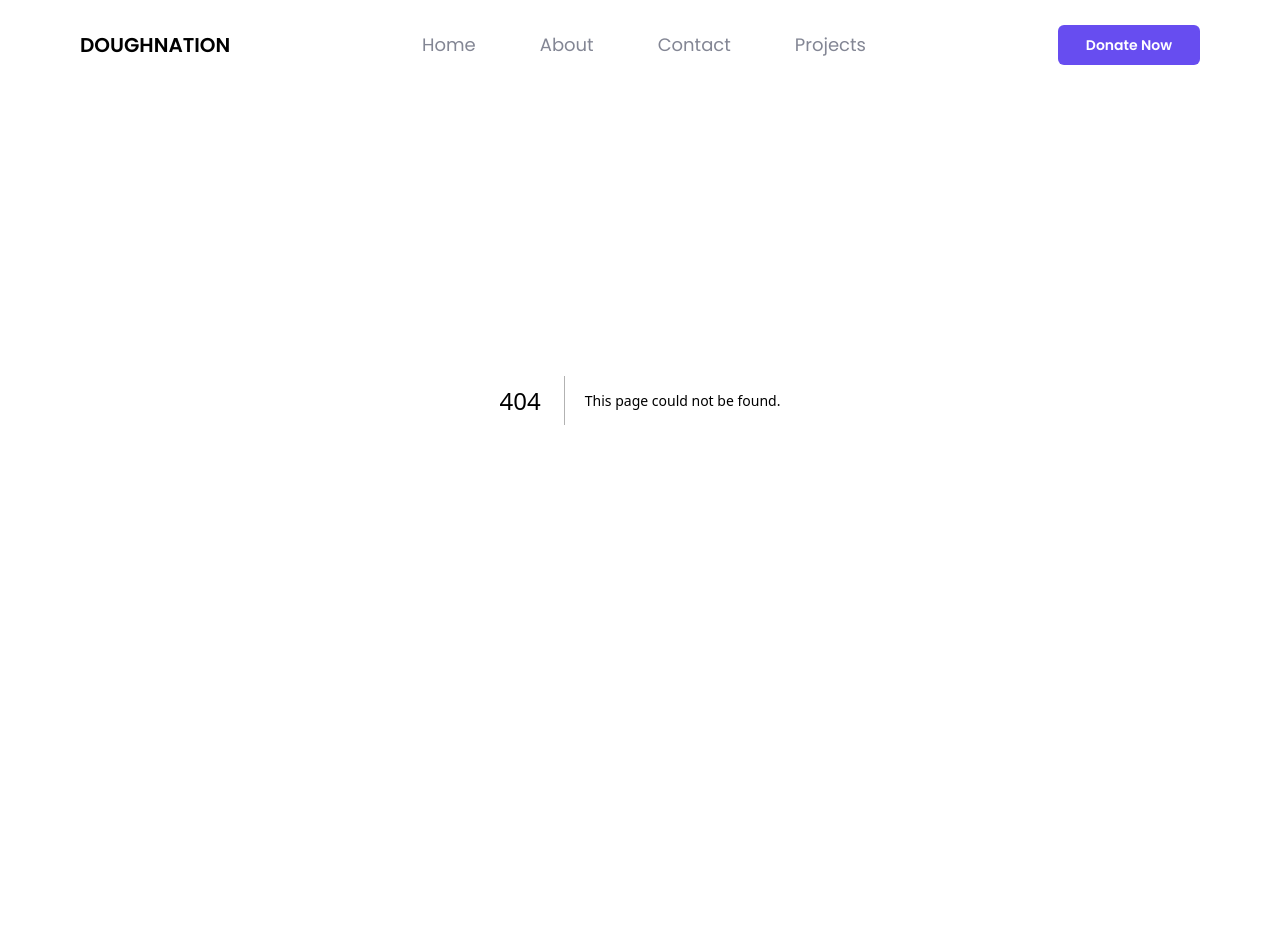
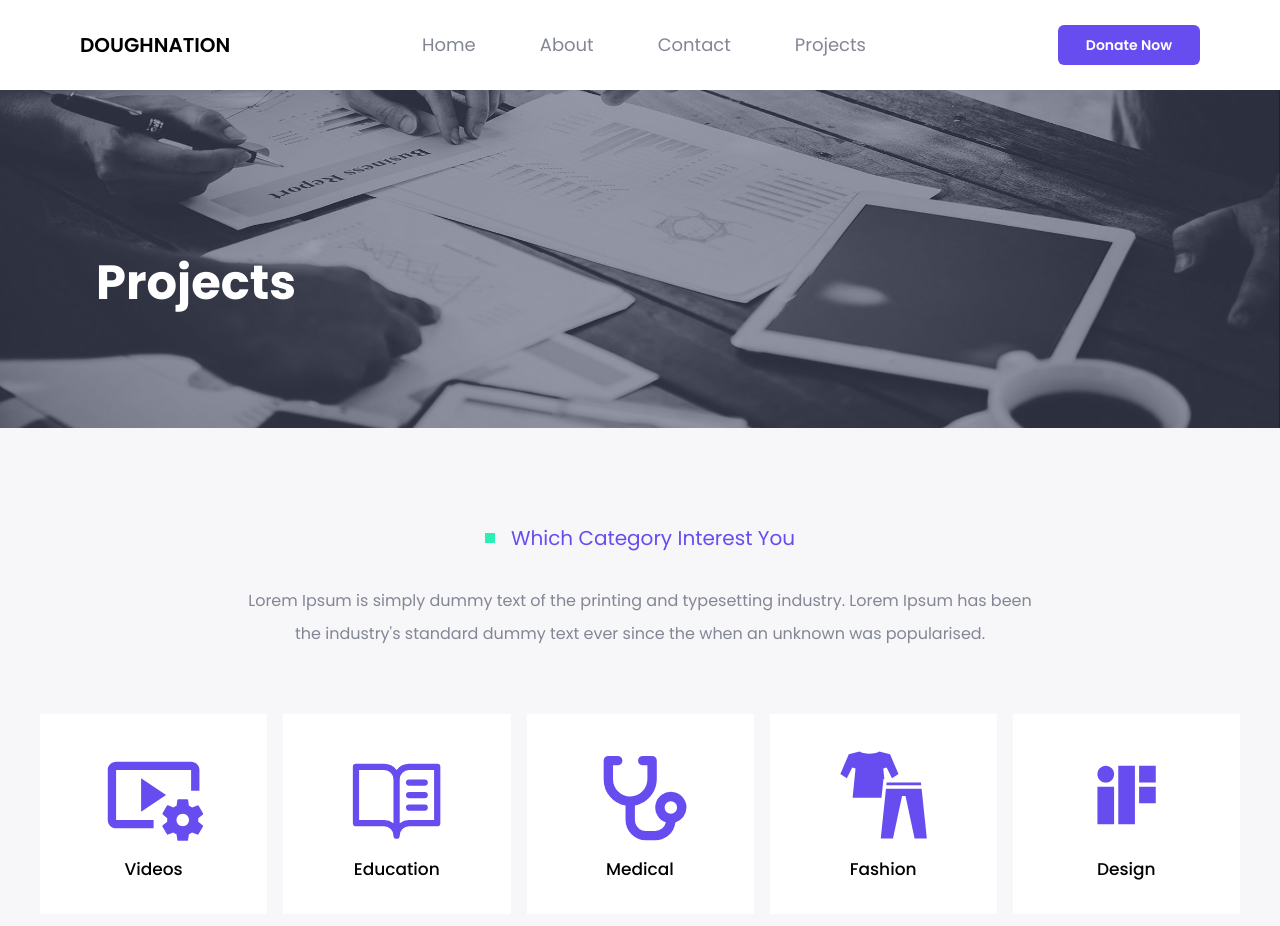
Before and after one commit to spanzyteo/Doughnation, a Next.js app: page /projects in a window 1280 px wide. Before the commit this address had no page. Shown: the top 926 px of the page. Built offline with nearby package versions, Linux system fonts and the light colour scheme.

Commit message:
project page in progress

```diff
--- /dev/null
+++ b/app/components/ProjectCategory.tsx
@@ -0,0 +1,78 @@
+import { useEffect, useState, useRef } from 'react'
+import { category } from '../utils/categories'
+import { motion } from 'framer-motion'
+
+const ProjectCategory = () => {
+  const [itemsToShow, setItemsToShow] = useState(1)
+  const [startIndex, setStartIndex] = useState(0)
+  const containerRef = useRef<HTMLDivElement>(null)
+  const gap = 16 // Adjust based on Tailwind `gap-4` (16px)
+
+  useEffect(() => {
+    const handleResize = () => {
+      const width = window.innerWidth
+      if (width >= 1024) {
+        setItemsToShow(5)
+      } else if (width >= 768) {
+        setItemsToShow(3)
+      } else {
+        setItemsToShow(1)
+      }
+    }
+
+    window.addEventListener('resize', handleResize)
+    handleResize()
+
+    return () => {
+      window.removeEventListener('resize', handleResize)
+    }
+  }, [])
+
+  const maxIndex = category.length - itemsToShow
+  const itemWidth = containerRef.current
+    ? (containerRef.current.offsetWidth - (itemsToShow - 1) * gap) / itemsToShow
+    : 0
+
+  // Auto-scroll effect
+  useEffect(() => {
+    const interval = setInterval(() => {
+      setStartIndex((prevIndex) => (prevIndex >= maxIndex ? 0 : prevIndex + 1))
+    }, 3000)
+
+    return () => clearInterval(interval)
+  }, [maxIndex])
+
+  return (
+    <div
+      ref={containerRef}
+      className="overflow-hidden w-[90%] flex mt-16 mx-auto xl:w-[1200px]"
+    >
+      <motion.div
+        className="flex flex-nowrap"
+        animate={{ x: `-${startIndex * (itemWidth + gap)}px` }} // Move by exact item width + gap
+        transition={{ duration: 0.6, ease: 'easeInOut' }}
+        style={{ width: category.length * (itemWidth + gap) }}
+      >
+        {category.map((item, index) => {
+          const Icon = item.icon
+          return (
+            <div
+              key={item.id}
+              className="flex-shrink-0 h-[200px] relative cursor-pointer group bg-white flex items-center justify-center flex-col gap-3 group"
+              style={{
+                width: `${itemWidth}px`,
+                marginRight: index !== category.length - 1 ? `${gap}px` : '0px',
+              }}
+            >
+              <div className="absolute top-0 right-0 h-[15px] w-[15px] bg-[#29F0B4] hidden group-hover:block"></div>
+              <Icon className="h-[50%] w-[50%] text-[#674DF0]" />
+              <h1 className="font-medium text-[17px]">{item.name}</h1>
+            </div>
+          )
+        })}
+      </motion.div>
+    </div>
+  )
+}
+
+export default ProjectCategory
--- a/app/components/Sidebar.tsx
+++ b/app/components/Sidebar.tsx
@@ -74,7 +74,7 @@ const Sidebar = () => {
             </Link>
             <div className="mt-4 border-t border-t-gray-300 w-full"></div>
             <Link
-              href={'/project'}
+              href={'/projects'}
               onClick={() => handleCloseSidebar()}
               className="text-gray-700 mt-4"
             >
--- /dev/null
+++ b/app/projects/page.tsx
@@ -0,0 +1,37 @@
+'use client'
+import ProjectCategory from '../components/ProjectCategory'
+
+const Projects = () => {
+  return (
+    <div className="flex flex-col mt-[90px]">
+      <div className="w-full relative">
+        <img
+          src={'/page-bg.jpg'}
+          alt="background"
+          className="max-h-[338px] w-full"
+        />
+        <h1 className="absolute top-1/2 left-24 font-bold text-white text-2xl md:text-5xl">
+          Projects
+        </h1>
+      </div>
+      <div className="bg-[#F7F7F9] pb-16">
+        <div className="flex flex-col gap-8 pt-24 px-5 md:px-10 xl:px-28 mx-auto">
+          <div className="flex items-center gap-4 mx-auto">
+            <div className="bg-[#29F0B4] h-[10px] w-[10px]"></div>
+            <h1 className="text-xl text-[#674DF0]">
+              Which Category Interest You
+            </h1>
+          </div>
+          <h1 className="leading-[33px] text-center max-w-[800px] text-[#838694] text-[16px] font-normal mx-auto">
+            Lorem Ipsum is simply dummy text of the printing and typesetting
+            industry. Lorem Ipsum has been the industry's standard dummy text
+            ever since the when an unknown was popularised.
+          </h1>
+        </div>
+        <ProjectCategory />
+      </div>
+    </div>
+  )
+}
+
+export default Projects
--- /dev/null
+++ b/app/utils/categories.ts
@@ -0,0 +1,52 @@
+import { IconType } from "react-icons"
+import { CgIfDesign } from "react-icons/cg"
+import { GiClothes } from "react-icons/gi"
+import { MdOutlineVideoSettings } from "react-icons/md"
+import { PiBookOpenText, PiStethoscopeBold } from "react-icons/pi"
+import { RiSettings4Line } from "react-icons/ri"
+
+export interface CategoryData {
+  id: number
+  name: string
+  icon: IconType
+  link: string
+}
+
+export const category: CategoryData[] = [
+  {
+    id: 0,
+    name: 'Technology',
+    icon: RiSettings4Line,
+    link: '',
+  },
+  {
+    id: 1,
+    name: 'Videos',
+    icon: MdOutlineVideoSettings,
+    link: '',
+  },
+  {
+    id: 2,
+    name: 'Education',
+    icon: PiBookOpenText,
+    link: '',
+  },
+  {
+    id: 3,
+    name: 'Medical',
+    icon: PiStethoscopeBold,
+    link: '',
+  },
+  {
+    id: 4,
+    name: 'Fashion',
+    icon: GiClothes,
+    link: '',
+  },
+  {
+    id: 5,
+    name: 'Design',
+    icon: CgIfDesign,
+    link: ''
+  },
+]
```
